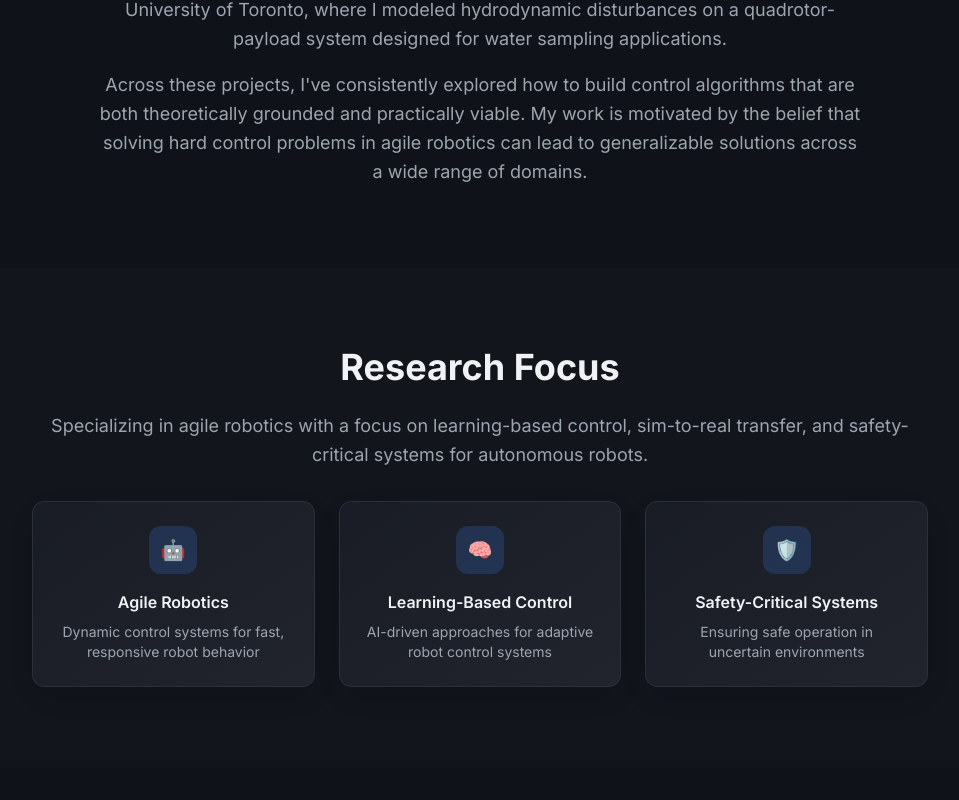
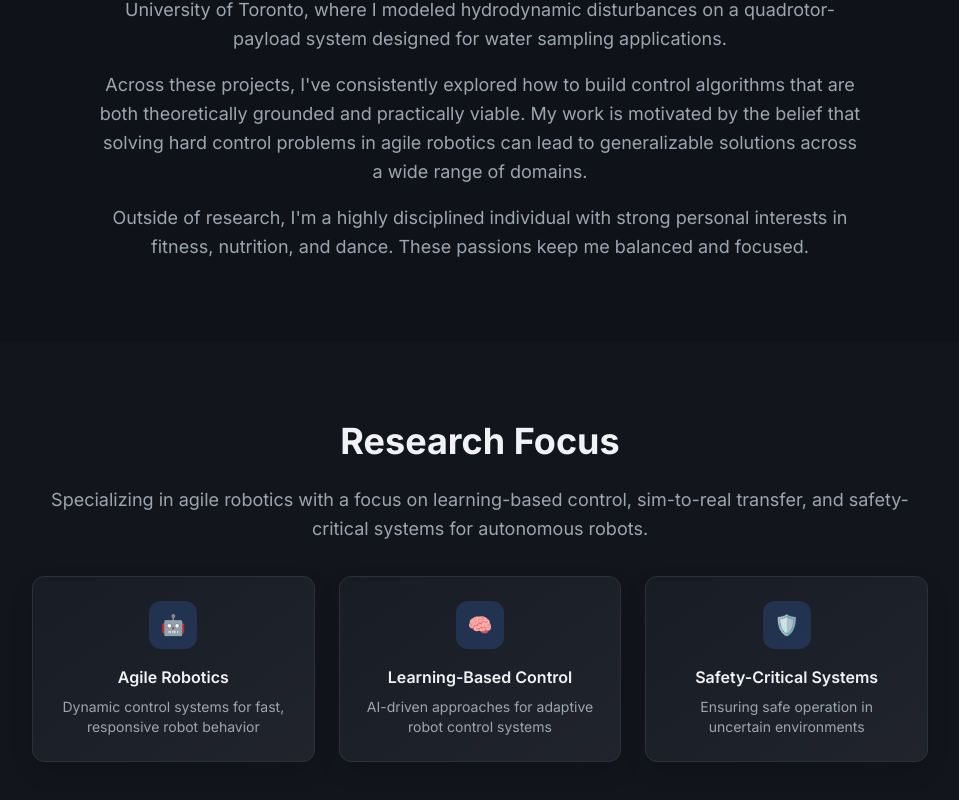
Before and after one commit to shahpratik02/shahpratik02.github.io, a React (Vite) app: page / in a window 1280 px wide. Shown: the part 880-1680 px from the top of the page, without its empty margins (160-1119 px from the left). Before the commit the page ends 1647 px from the top, so only its background shows below. Built offline with nearby package versions, Linux system fonts and the light colour scheme.

Commit message:
Add personal interests to homepage
Include user's personal interests in the homepage introduction.

```diff
--- a/src/pages/Index.tsx
+++ b/src/pages/Index.tsx
@@ -46,6 +46,9 @@ const Index = () => {
                 </p>
                 <p className="text-lg text-muted-foreground leading-relaxed mt-4">
                   Across these projects, I've consistently explored how to build control algorithms that are both theoretically grounded and practically viable. My work is motivated by the belief that solving hard control problems in agile robotics can lead to generalizable solutions across a wide range of domains.
+                </p>
+                <p className="text-lg text-muted-foreground leading-relaxed mt-4">
+                  Outside of research, I'm a highly disciplined individual with strong personal interests in fitness, nutrition, and dance. These passions keep me balanced and focused.
                 </p>
               </div>
             </div>
```
